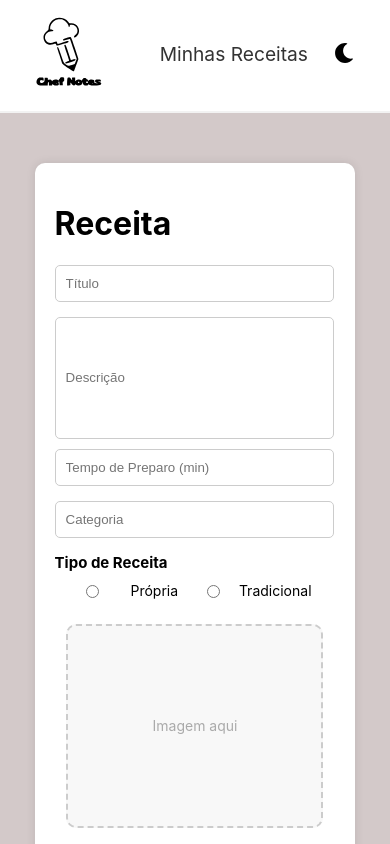
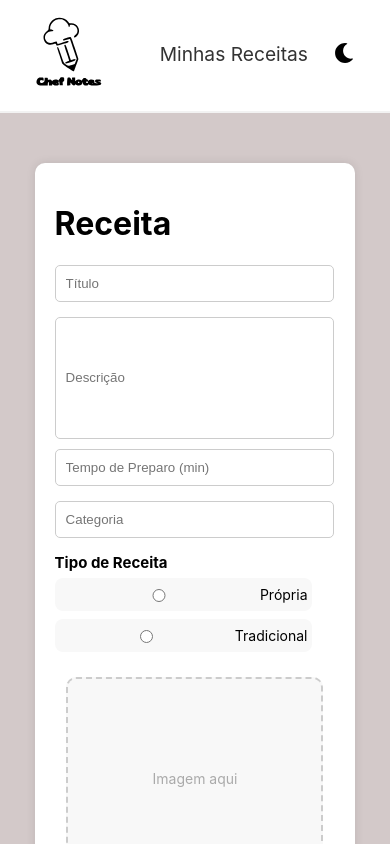
Before and after one commit to Vinicius2543/Projeto-PI, a React (Create React App) app in the folder frontend/: page /nova-receita in a window 390 px wide. Shown: the top 844 px of the page. Built offline with nearby package versions, Linux system fonts and the light colour scheme.

Commit message:
Update recipeForm.module.css

```diff
--- a/frontend/src/styles/recipeForm.module.css
+++ b/frontend/src/styles/recipeForm.module.css
@@ -358,18 +358,32 @@
 /* --- Ajuste iphone 16 --- */
 @media (max-width: 430px) {
   .radioGroup {
+    display: flex;
     flex-wrap: wrap;
-    justify-content: flex-start;
-    gap: 10px;
+    gap: 8px;
+    justify-content: space-between;
+    width: 100%;
   }
 
   .radioGroup label {
-    flex: 1 1 45%;
+    flex: 1 1 48%;
+    display: flex;
+    align-items: center;
+    justify-content: center;
+    text-align: center;
+    background-color: #f8f8f8;
+    border-radius: 8px;
+    padding: 8px 4px;
     font-size: 14px;
+  }
+
+  .radioGroup input[type="radio"] {
+    margin-right: 6px;
   }
 
   .recipeTypeLabel {
     font-size: 15px;
+    margin-bottom: 6px;
   }
 
   .buttonContainer {
```
